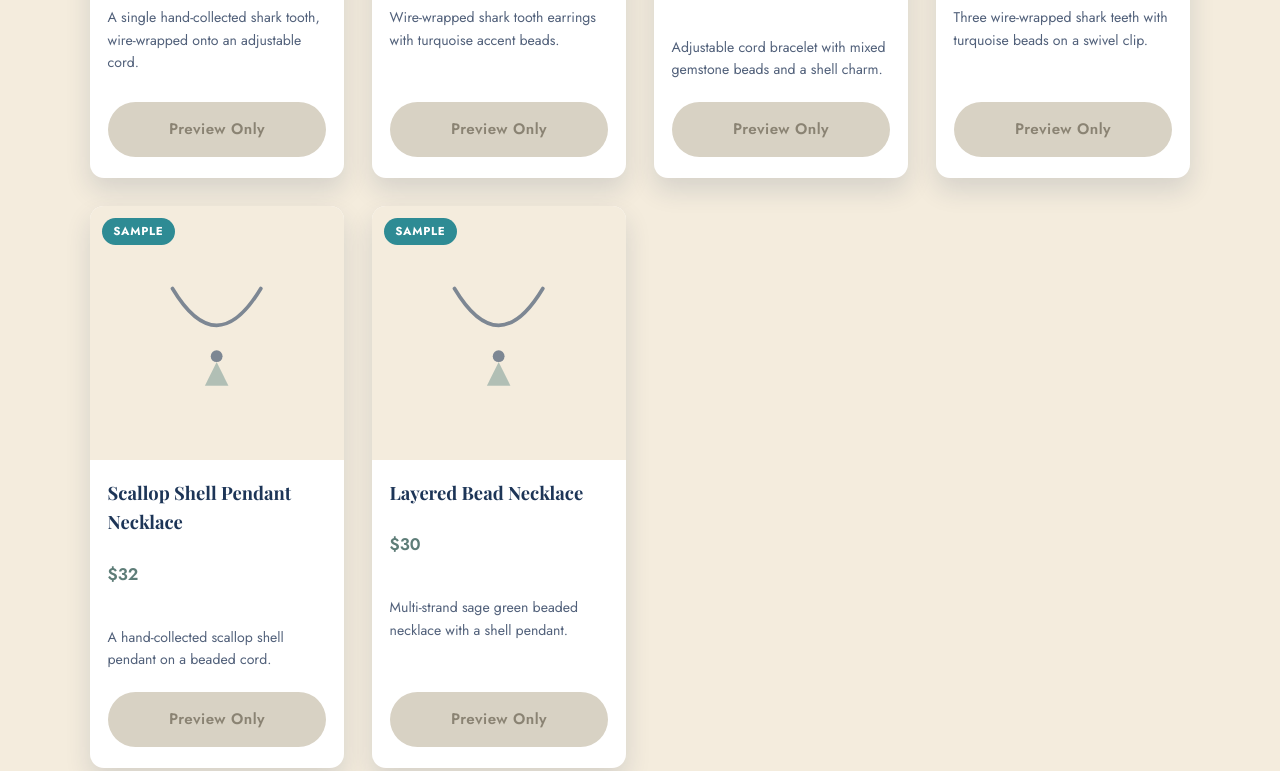
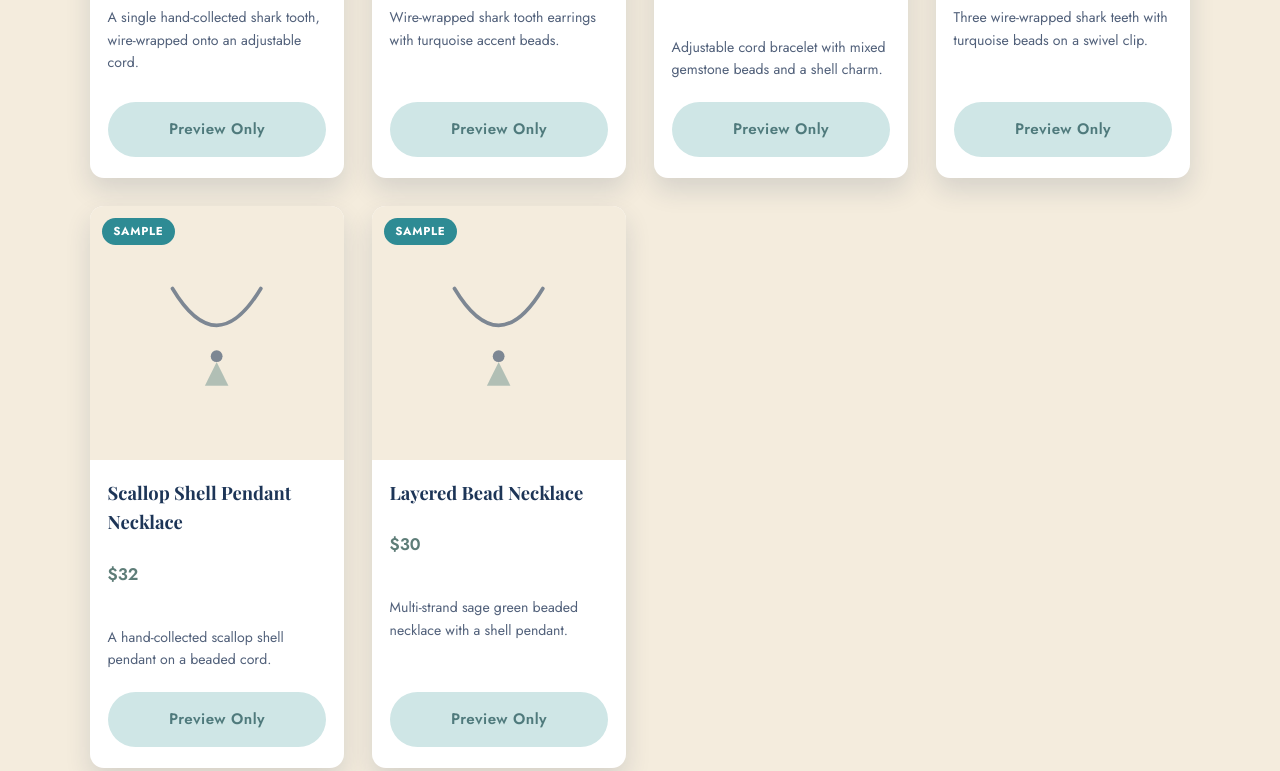
Before and after one commit to joeyspadsetup/salty-teeth-shop, a plain HTML site: page index.html in a window 1280 px wide. Shown: the part 2630-3401 px from the top of the page. Drawn offline with nearby package versions, Linux system fonts and the light colour scheme.

Commit message:
Fix disabled button color to muted aqua instead of tan/beige

```diff
--- a/assets/css/style.css
+++ b/assets/css/style.css
@@ -77,8 +77,8 @@ img { max-width: 100%; display: block; }
 .btn-buy:hover { background: var(--sage-dark); }
 
 .btn-disabled {
-  background: #d8d2c4;
-  color: #8a8373;
+  background: #cfe6e6;
+  color: #4f7a7c;
   width: 100%;
   text-align: center;
   cursor: not-allowed;
```
